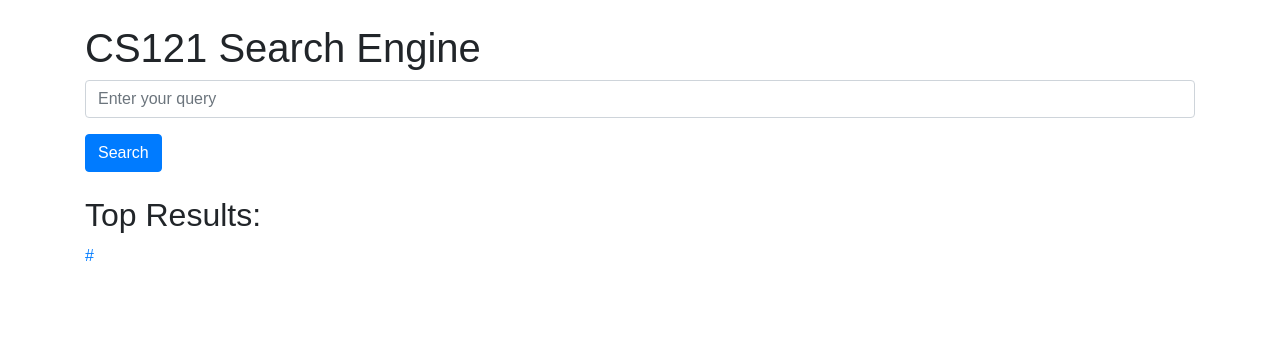
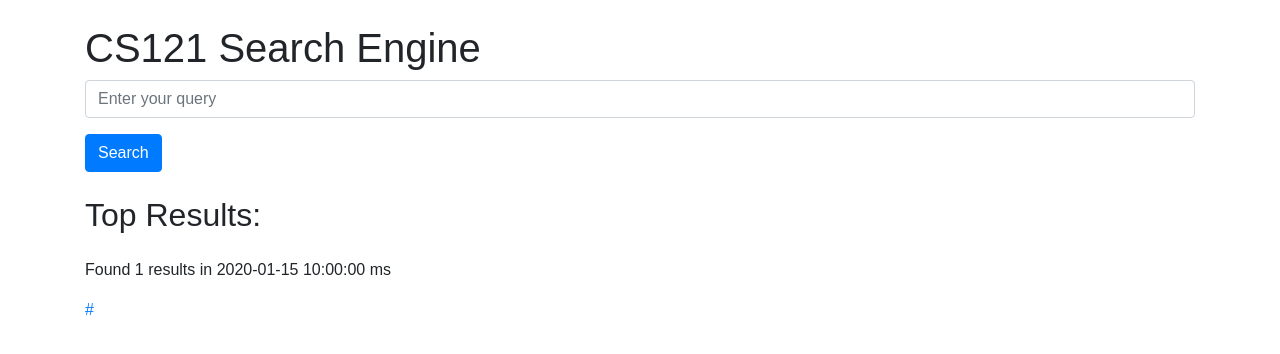
Before and after one commit to zackthomas1/cs121_A3SearchEngine, a Flask app: template templates/index.html in a window 1280 px wide. Shown: the top 354 px of the page. Run offline with Flask 3, Linux system fonts and the light colour scheme; the template is opened without the code that fills it: most values are stand-ins (such as "Sample title", 1, 10 or a date in 2020); parts of the project's set-up code (start-up, migrations or seed data) failed here and were passed over; some libraries are stand-ins or nearby versions.

Commit message:
Add query time to web interface

```diff
--- a/app.py
+++ b/app.py
@@ -1,3 +1,4 @@
+import time
 from flask import Flask, render_template, request
 from inverted_index import InvertedIndex
 from query import process_query, ranked_search_cosine_similarity, ranked_search_bm25
@@ -20,20 +21,25 @@ total_docs          = inverted_index.load_meta_data_from_disk()["total_doc_index
 
 @app.route('/', methods=['GET', 'POST'])
 def index():
-    top_results = []
+    top_results     = []
+    start_time      = 0.0
+    end_time        = 0.0
     if request.method == 'POST':
         query = request.form.get('query', '')
         if query:
+            start_time = time.perf_counter() * 1000
             # Tokenize and stem the query string
             query_tokens = process_query(query)
-            ranked_results = ranked_search_cosine_similarity(query_tokens, inverted_index, total_docs, doc_norms, token_to_file_map)
-            # ranked_results = ranked_search_bm25(query_tokens, inverted_index, total_docs, avg_doc_length, doc_lengths, token_to_file_map)
+            # ranked_results = ranked_search_cosine_similarity(query_tokens, inverted_index, total_docs, doc_norms, token_to_file_map)
+            ranked_results = ranked_search_bm25(query_tokens, inverted_index, total_docs, avg_doc_length, doc_lengths, token_to_file_map)
+            end_time = time.perf_counter() * 1000
+
             #
             for doc_id, score in ranked_results:
                 url = doc_id_url_map.get(str(doc_id)) or doc_id_url_map.get(doc_id) or "Unknown URL"
                 top_results.append(url)
 
-    return render_template('index.html', top_results=top_results[:10])
+    return render_template('index.html', top_results=top_results, results_count = len(top_results), delta_time = f"{end_time - start_time:.0f}")
 
 if __name__ == '__main__':
     app.run(debug=True)
--- a/templates/index.html
+++ b/templates/index.html
@@ -24,8 +24,9 @@
         </div>
         {% if top_results %}
           <h2 class="mt-4">Top Results:</h2>
+          <p class="mt-4">Found {{ results_count }} results in {{ delta_time }} ms</p>
           <ul class="results list-unstyled">
-            {% for url in top_results %}
+            {% for url in top_results[:10] %}
               <li><a href="{{ url }}" target="_blank">{{ url }}</a></li>
             {% endfor %}
           </ul>
```
